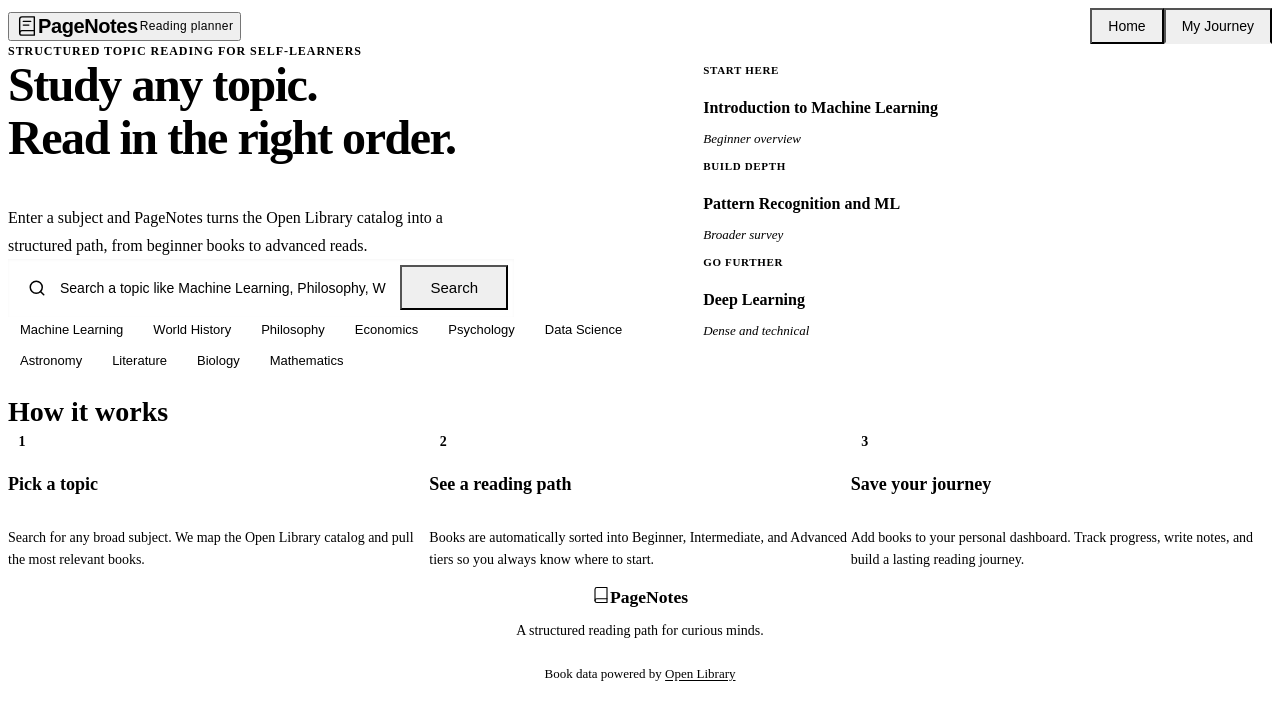
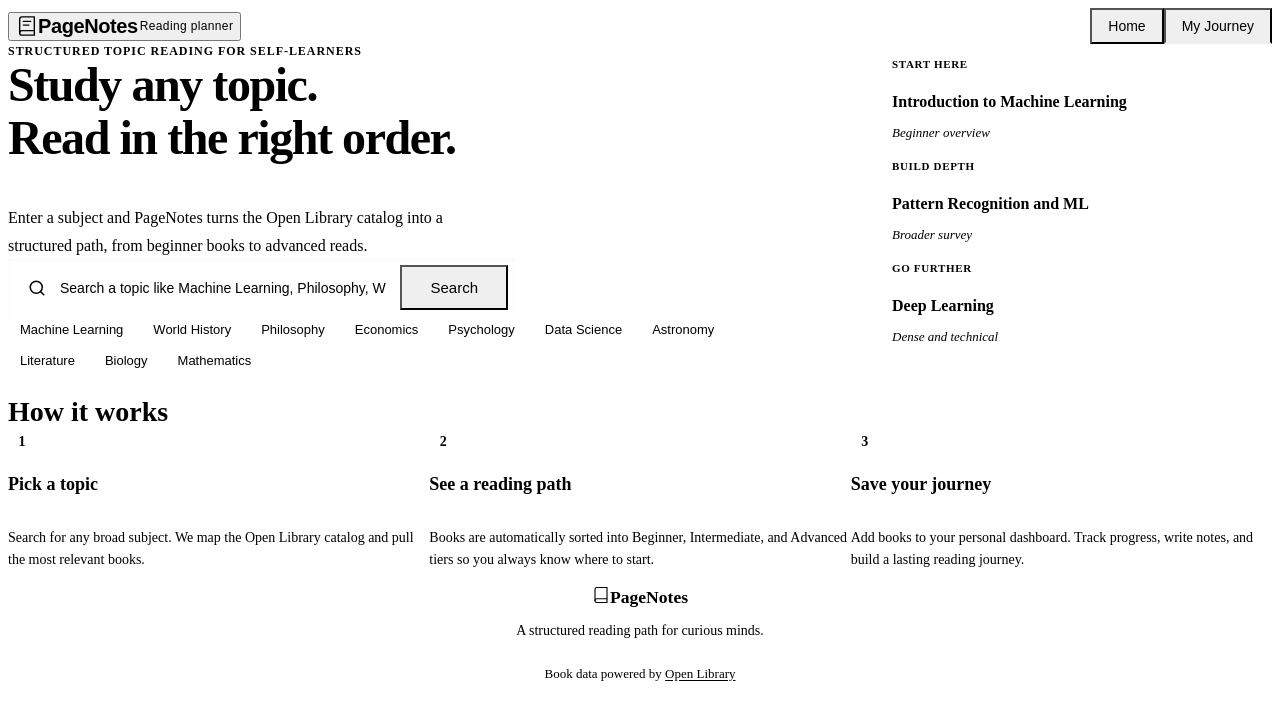
Before and after one commit to Satyam087/BookCompanion, a React (Vite) app: page / in a window 1280 px wide. Shown: the top 720 px of the page. Built offline with nearby package versions, Linux system fonts and the light colour scheme; the HTML template or start-up script is replaced by a standard one.

Commit message:
tighten hero composition and align path cards to background rhythm

```diff
--- a/src/pages/Home.css
+++ b/src/pages/Home.css
@@ -1,9 +1,9 @@
 /* === Hero === */
 .home__hero {
   display: grid;
-  grid-template-columns: 1.1fr 0.9fr;
+  grid-template-columns: 1.15fr 0.85fr;
   align-items: center;
-  gap: var(--space-2xl);
+  gap: var(--space-xl);
   padding: var(--space-3xl) 0 var(--space-2xl);
 }
 
@@ -54,14 +54,14 @@
 /* === Path Preview (right column) === */
 .home__hero-visual {
   display: flex;
-  justify-content: flex-start;
+  justify-content: flex-end;
 }
 
 .home__path-preview {
   display: flex;
   flex-direction: column;
-  gap: var(--space-sm);
-  max-width: 340px;
+  gap: 6px;
+  max-width: 380px;
   width: 100%;
 }
 
@@ -69,7 +69,7 @@
   background-color: var(--bg-paper);
   border: 1px solid var(--border);
   border-radius: var(--radius-md);
-  padding: var(--space-md) var(--space-lg);
+  padding: 14px var(--space-lg);
   position: relative;
   transition: transform 0.2s ease, box-shadow 0.2s ease;
   box-shadow: var(--shadow-sm);
```
